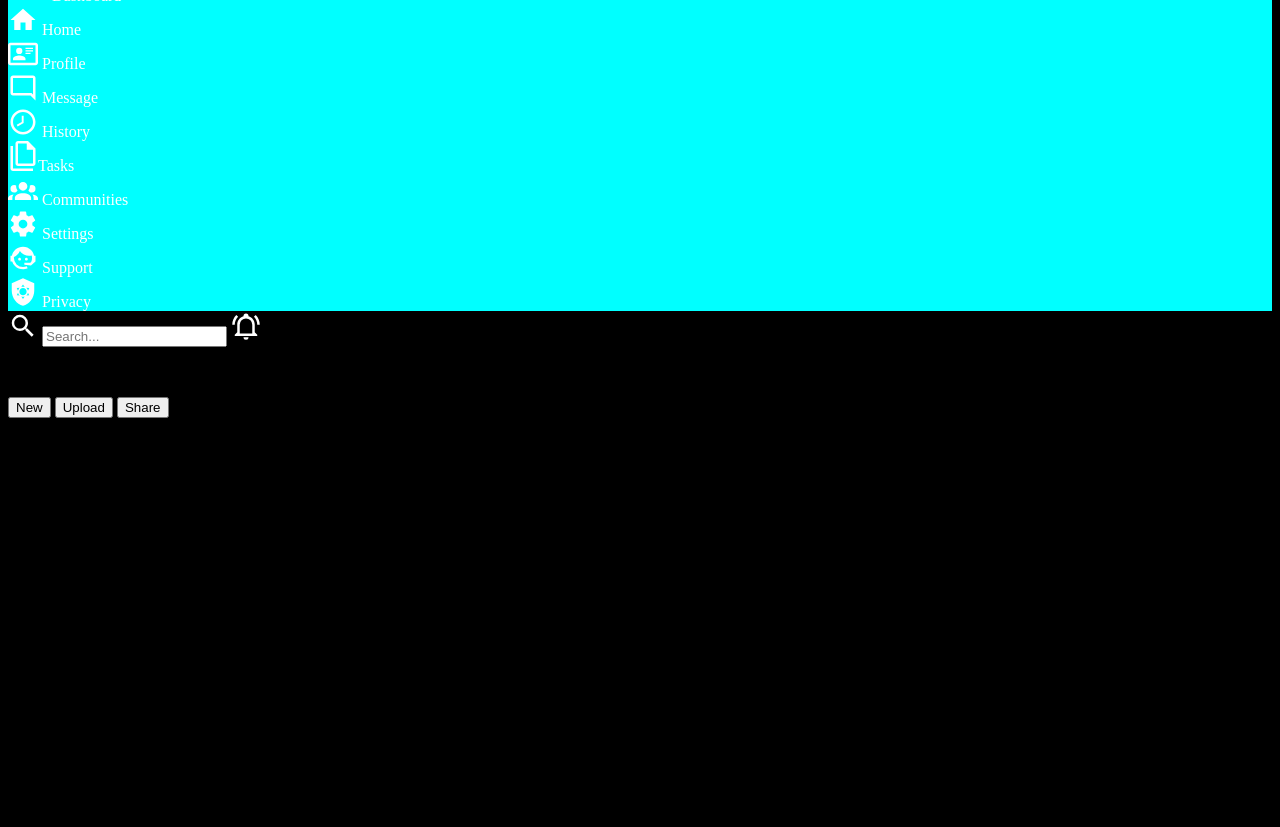
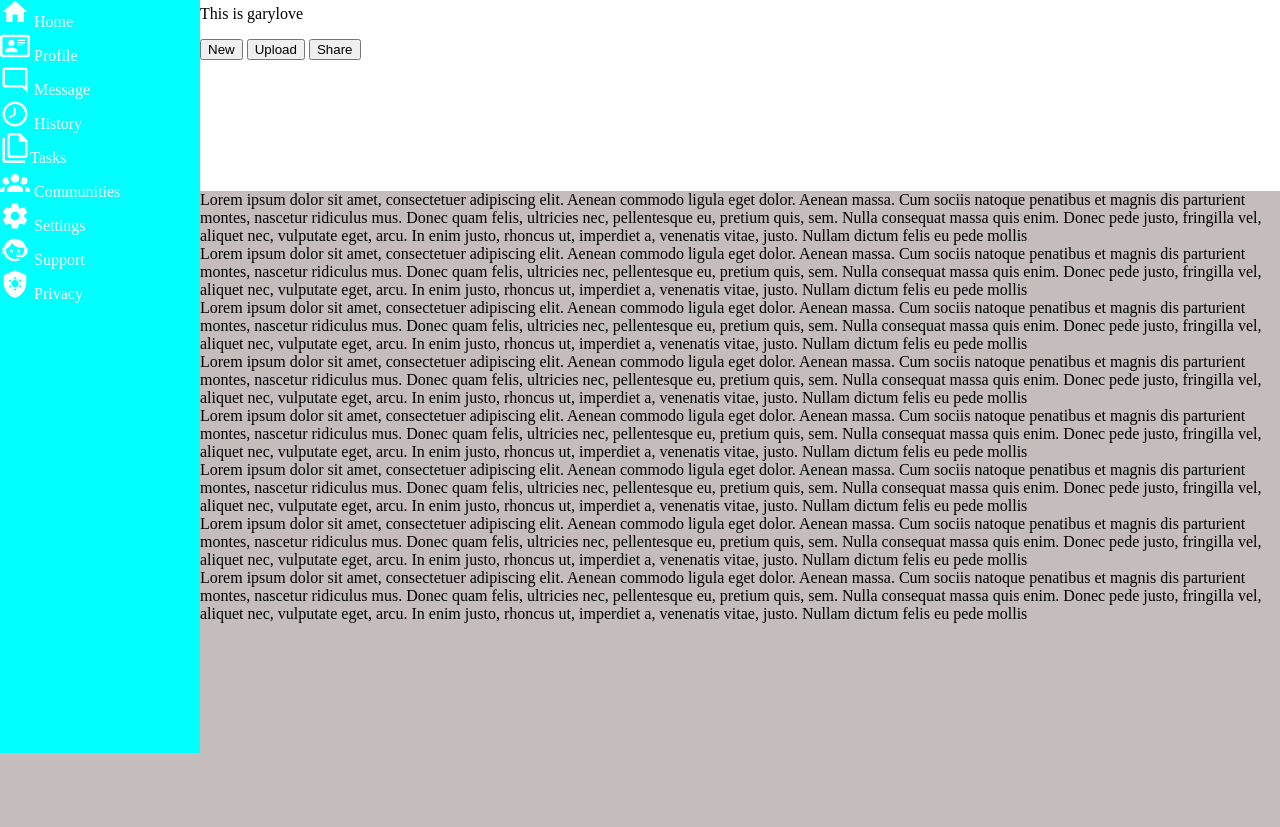
Before and after one commit to Gary-love/Dashboard, a plain HTML site: page index.html in a window 1280 px wide. Shown: the part 47-874 px from the top of the page. After the commit the page ends 800 px from the top, so only its background shows below. Drawn offline with Linux system fonts and the light colour scheme.

Commit message:
inital layout

```diff
--- a/style.css
+++ b/style.css
@@ -1,5 +1,6 @@
 body{
- background-color: rgb(0, 0, 0);
+margin: 0px;
+ background-color: rgb(197, 188, 188);
 }
 .sidebar{
     background-color: aqua;
@@ -14,3 +15,18 @@ body{
     height: 40px;
     width: 40px;
 }
+.container{
+    display: grid;
+    height: 100vh;
+    grid-template-columns: 200px 2fr;
+}
+.sidebar{
+    grid-row: 1/3;
+}
+.header{
+    grid-row: 1/2;
+    background-color: white;
+}
+.content{
+    grid-column: 2/3;
+}
```
